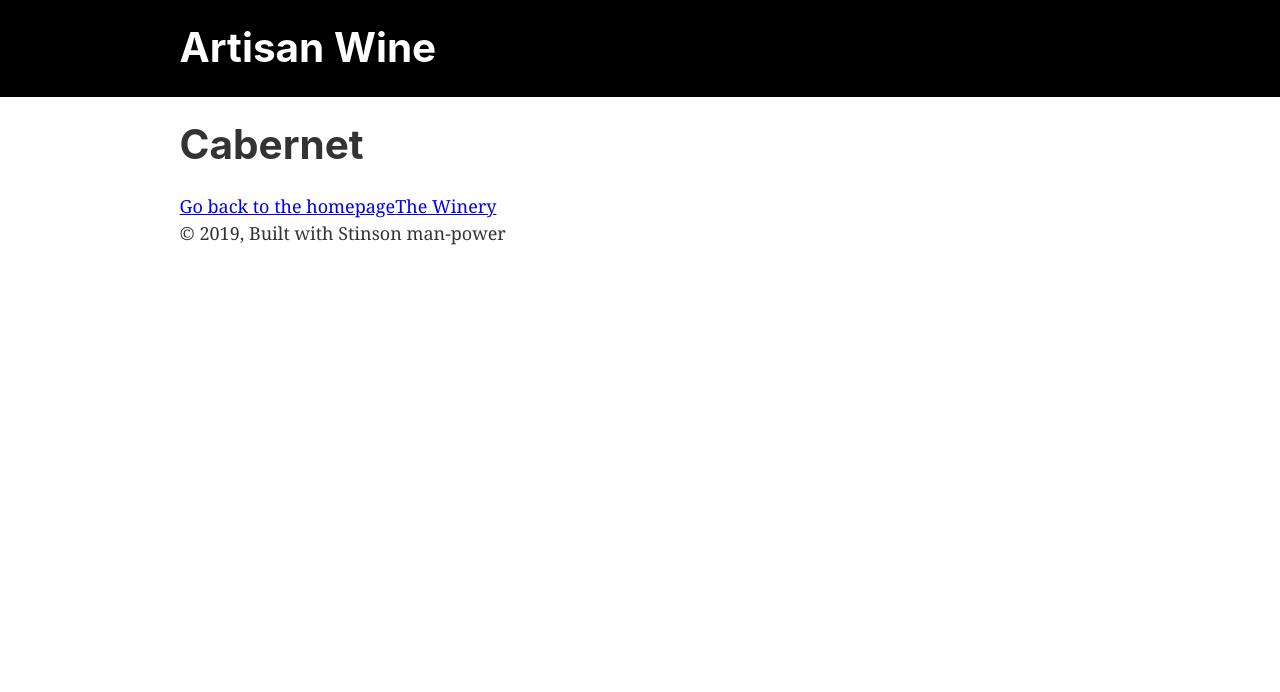
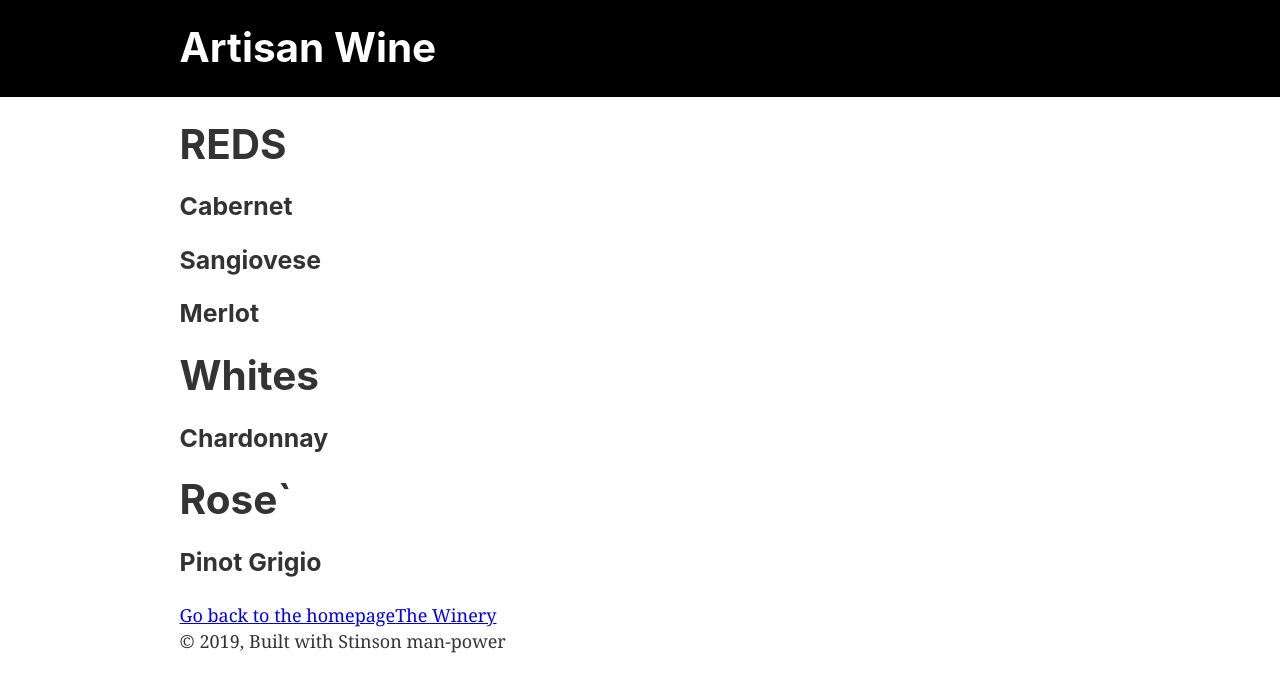
Before and after one commit to ThadStin/whirlwind_winery, a Gatsby site in the folder whirlwind_winery_site/: page /wines in a window 1280 px wide. Built offline with nearby package versions, Linux system fonts and the light colour scheme; Gatsby itself is replaced by a stand-in of ours.

Commit message:
added sections to wines.js

```diff
--- a/whirlwind_winery_site/src/pages/wines.js
+++ b/whirlwind_winery_site/src/pages/wines.js
@@ -8,7 +8,16 @@ import SEO from "../components/seo"
 const Wines = () =>
 <Layout>
   <SEO title="Whirlwind Winery" />
-    <h1> Cabernet </h1>
+  <div>
+    <h1>REDS</h1>
+      <h3> Cabernet </h3>
+      <h3> Sangiovese </h3>
+      <h3> Merlot </h3>
+    <h1>Whites</h1>
+      <h3> Chardonnay </h3>
+    <h1>Rose`</h1>
+      <h3> Pinot Grigio </h3>
+  </div>
   <Link to="/">Go back to the homepage</Link>
   <Link to="/page-2/">The Winery</Link>
 </Layout>
```
